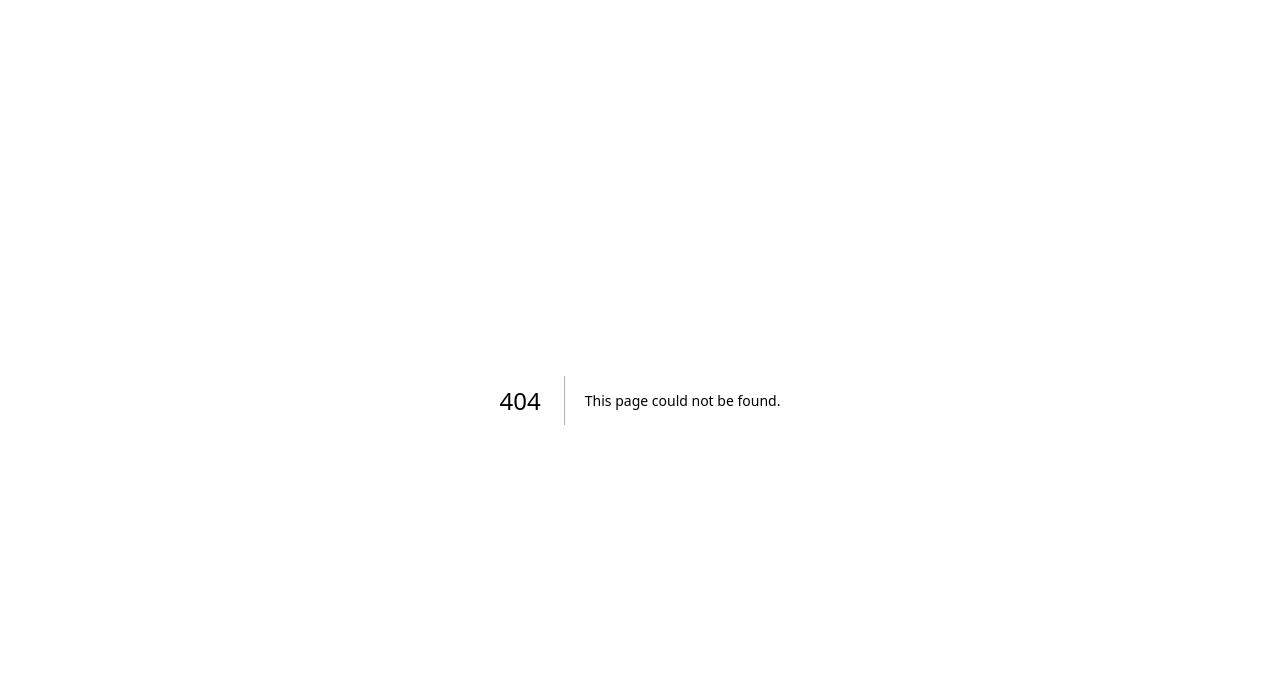
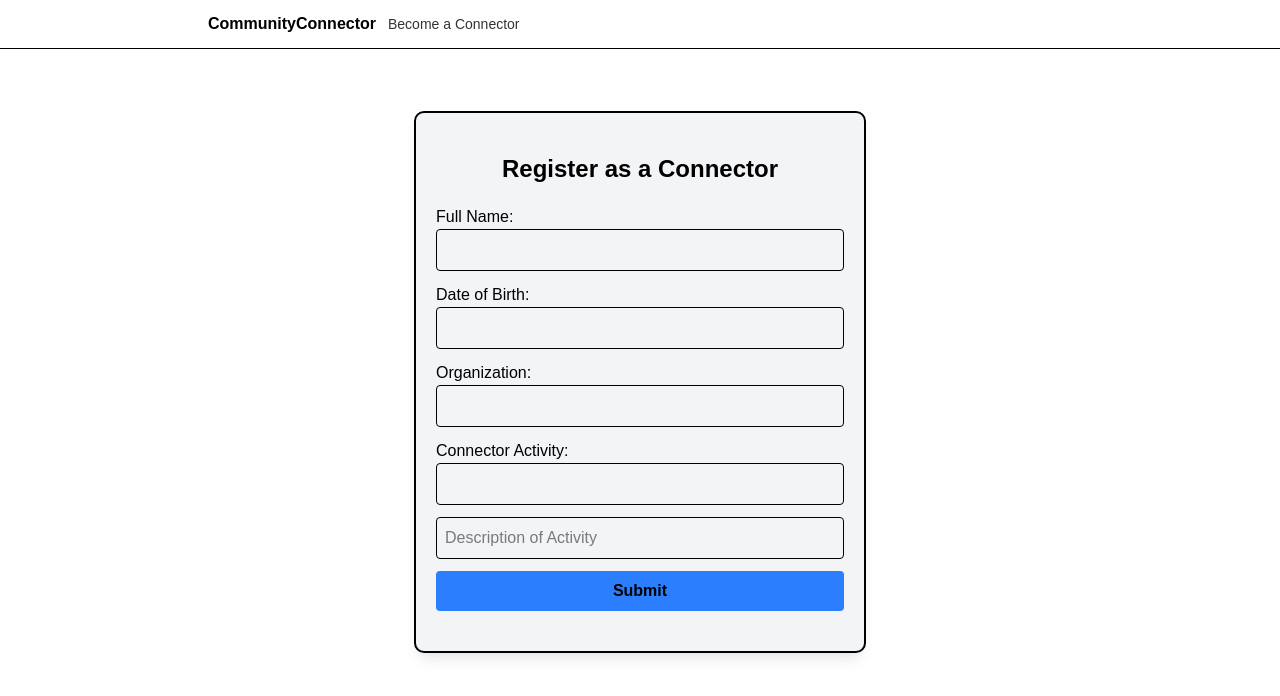
Before and after one commit to TingChiehLin/matcha_kitty, a Next.js app in the folder frontend/: page /form in a window 1280 px wide. Before the commit this address had no page. Shown: the top 696 px of the page. Built offline with nearby package versions, Linux system fonts and the light colour scheme.

Commit message:
Initial formPage commit

```diff
--- /dev/null
+++ b/frontend/app/form/layout.tsx
@@ -0,0 +1,28 @@
+import { Geist, Geist_Mono } from "next/font/google";
+import "./page.css";
+
+const geistSans = Geist({
+  variable: "--font-geist-sans",
+  subsets: ["latin"],
+});
+
+const geistMono = Geist_Mono({
+  variable: "--font-geist-mono",
+  subsets: ["latin"],
+});
+
+export default function RootLayout({
+  children,
+}: Readonly<{
+  children: React.ReactNode;
+}>) {
+  return (
+    <html lang="en">
+      <body
+        className={`${geistSans.variable} ${geistMono.variable} antialiased`}
+      >
+        {children}
+      </body>
+    </html>
+  );
+}
--- /dev/null
+++ b/frontend/app/form/page.css
@@ -0,0 +1,19 @@
+@import "tailwindcss";
+
+:root {
+  --background: #ffffff;
+  --foreground: #171717;
+}
+
+@media (prefers-color-scheme: dark) {
+  :root {
+    --background: #ffffff;
+    --foreground: #ededed;
+  }
+}
+
+body {
+  background: var(--background);
+  color: var(--foreground);
+  font-family: Arial, Helvetica, sans-serif;
+}
--- /dev/null
+++ b/frontend/app/form/page.tsx
@@ -0,0 +1,122 @@
+"use client";
+import "./layout.tsx";
+import React, { useState } from "react";
+
+function Form() {
+  const [people, setPeople] = useState<
+    { name: string; dob: string; organization: string; activity: string; description: string }[]
+  >([]);
+  const [name, setName] = useState("");
+  const [dob, setDob] = useState("");
+  const [organization, setOrganization] = useState("");
+  const [activity, setActivity] = useState("");
+  const [description, setDescription] = useState("");
+
+  const handleSubmit = (e: React.FormEvent) => {
+    e.preventDefault();
+    if (name && dob && organization) {
+      setPeople([...people, { name, dob, organization, activity, description }]);
+      setName("");
+      setDob("");
+      setOrganization("");
+      setActivity("");
+      setDescription("");
+    }
+  };
+
+  return (
+    <>
+      <div className="sticky top-0 z-3 bg-white/90 backdrop-blur border-b text-black">
+        <div className="mx-auto max-w-4xl px-4 py-3 flex items-center justify-between gap-3">
+          <div className="flex items-center gap-3">
+            <div className="text-black-2xl font-extrabold ">CommunityConnector</div>
+            <div className="hidden md:block text-sm opacity-80">Become a Connector</div>
+          </div>
+          <div className="flex items-center gap-2"></div>
+        </div>
+      </div>
+
+      <div className="mx-auto max-w-4xl px-4 py-6">
+        <div className="mb-6">
+          <ol className="flex items-center justify-between gap-2"></ol>
+        </div>
+
+        <div className="Signup form max-w-md mx-auto mt-10 p-5 bg-gray-100 rounded-lg shadow-lg text-black outline outline-black outline-2">
+          <h2 className="text-2xl font-bold text-center mt-5">Register as a Connector</h2>
+          <form onSubmit={handleSubmit} className="flex flex-col gap-3 mt-5">
+            <label>
+              Full Name:
+              <input
+                type="text"
+                value={name}
+                onChange={(e) => setName(e.target.value)}
+                className="p-2 rounded border w-full"
+                required
+              />
+            </label>
+
+            <label>
+              Date of Birth:
+              <input
+                type="text"
+                value={dob}
+                onChange={(e) => setDob(e.target.value)}
+                className="p-2 rounded border w-full"
+                required
+              />
+            </label>
+
+            <label>
+              Organization:
+              <input
+                type="text"
+                value={organization}
+                onChange={(e) => setOrganization(e.target.value)}
+                className="p-2 rounded border w-full"
+                required
+              />
+            </label>
+
+            <label>
+              Connector Activity:
+              <input
+                type="text"
+                value={activity}
+                onChange={(e) => setActivity(e.target.value)}
+                className="p-2 rounded border w-full"
+                required
+              />
+            </label>
+
+            <input
+              type="text"
+              placeholder="Description of Activity"
+              value={description}
+              onChange={(e) => setDescription(e.target.value)}
+              className="p-2 rounded border w-full"
+              required
+            />
+
+            <button type="submit" className="bg-blue-500 text-black rounded p-2 font-bold">
+              Submit
+            </button>
+          </form>
+
+          <ul className="mt-5">
+            {people.map((person, index) => (
+              <li key={index} className="bg-black shadow-md rounded-lg p-4 m-2">
+                <div><strong>Name:</strong> {person.name}</div>
+                <div><strong>DOB:</strong> {person.dob}</div>
+                <div><strong>Organization:</strong> {person.organization}</div>
+                <div><strong>Activity:</strong> {person.activity}</div>
+                <div><strong>Description:</strong> {person.description}</div>
+              </li>
+            ))}
+          </ul>
+        </div>
+      </div>
+    </>
+  );
+}
+
+export default Form;
```
